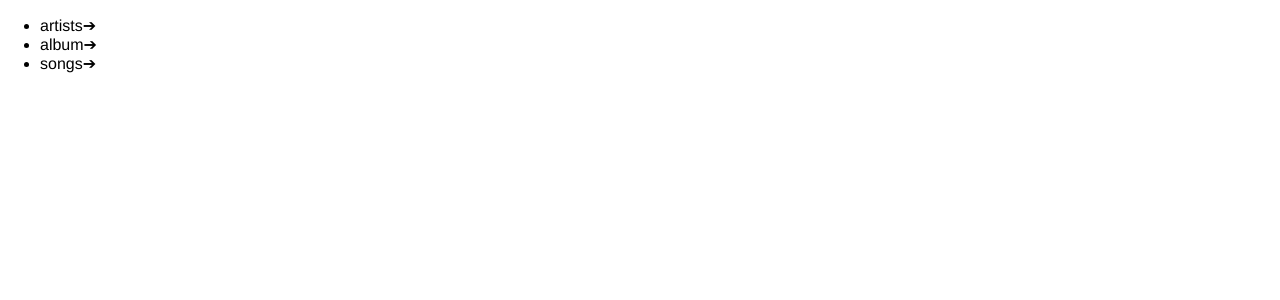
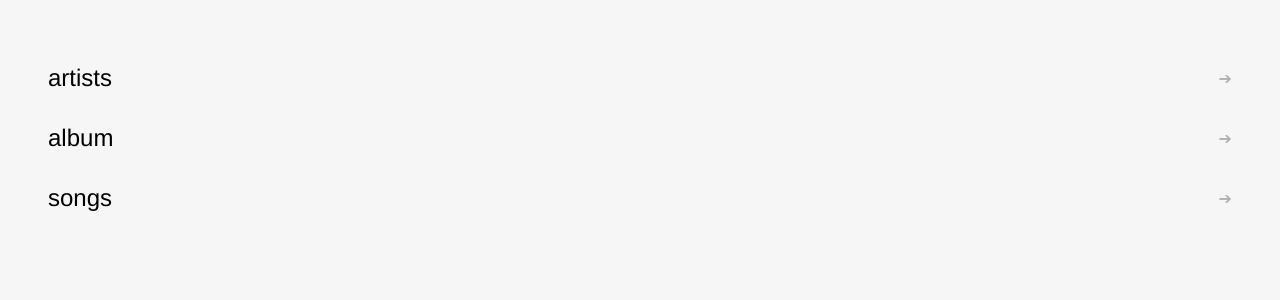
Before and after one commit to joscar11/chanel-menu-component, a React app: page / in a window 1280 px wide. Shown: the top 300 px of the page. Built offline with nearby package versions, Linux system fonts and the light colour scheme.

Commit message:
CSS of the menu + remove scroll

```diff
--- a/src/components/Menu/Menu.module.scss
+++ b/src/components/Menu/Menu.module.scss
@@ -0,0 +1,39 @@
+.menu {
+    padding: 2rem;
+    background-color: #f6f6f6;
+    min-height: 100vh;
+}
+
+.menuList {
+    list-style: none;
+    padding: 0;
+}
+
+.menuItem {
+    display: flex;
+    justify-content: space-between;
+    align-items: center;
+    padding: 1rem;
+    cursor: pointer;
+
+    &:hover {
+        background-color: #cbe9f9;
+    }
+}
+
+.menuItemLabel {
+    font-size: 1.5rem;
+    text-transform: lowercase;
+}
+
+.menuItemArrow {
+    color: #afafaf;
+}
+
+.arrowButton {
+    margin-bottom: 1rem;
+    background: none;
+    border: none;
+    font-size: 1rem;
+    cursor: pointer;
+}
--- a/src/styles/global.scss
+++ b/src/styles/global.scss
@@ -1,5 +1,12 @@
 @use './variables' as *;
 
+*,
+*::before,
+*::after {
+    box-sizing: border-box; // remove scrollbar
+}
+
+html,
 body {
     margin: 0;
     font-family: 'Helvetica Neue', sans-serif;
```
